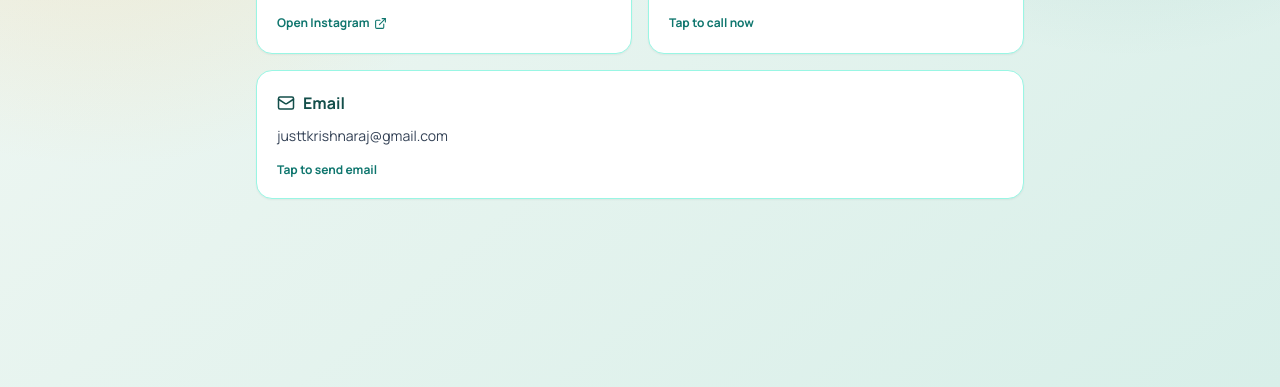
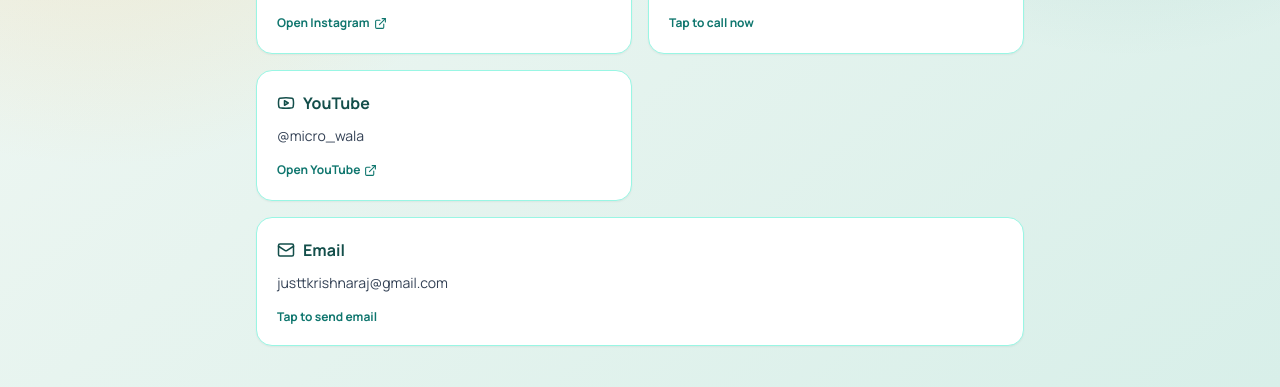
Before and after one commit to divyaprakash-2004/Micro-Wala, a React (Vite) app: page /contact in a window 1280 px wide. Shown: the part 410-797 px from the top of the page. Built offline with nearby package versions, Linux system fonts and the light colour scheme; no server answers.

Commit message:
Add YouTube link card on contact page and limit SW registration to production

```diff
--- a/src/main.jsx
+++ b/src/main.jsx
@@ -8,9 +8,11 @@
 import "./index.css";
 import { registerSW } from "virtual:pwa-register";
 
-registerSW({
-  immediate: true
-});
+if (import.meta.env.PROD) {
+  registerSW({
+    immediate: true
+  });
+}
 
 ReactDOM.createRoot(document.getElementById("root")).render(
   <React.StrictMode>
--- a/src/pages/ContactPage.jsx
+++ b/src/pages/ContactPage.jsx
@@ -1,6 +1,7 @@
-import { ExternalLink, Instagram, Mail, Phone } from "lucide-react";
+import { ExternalLink, Instagram, Mail, Phone, Youtube } from "lucide-react";
 
 const INSTAGRAM_URL = "https://www.instagram.com/micro_wala?igsh=MW91ZTM3ZjV6bjM3ZA==";
+const YOUTUBE_URL = "https://youtube.com/@micro_wala?si=g_8GGQ-IiL4kCscL";
 const SUPPORT_PHONE = "9523001743";
 const SUPPORT_EMAIL = "justtkrishnaraj@gmail.com";
 
@@ -43,6 +44,21 @@
         </a>
 
         <a
+          href={YOUTUBE_URL}
+          target="_blank"
+          rel="noreferrer"
+          className="rounded-2xl border border-teal-200 bg-white p-5 shadow-sm transition hover:-translate-y-0.5 hover:shadow-md"
+        >
+          <p className="inline-flex items-center gap-2 text-base font-bold text-teal-900">
+            <Youtube size={18} /> YouTube
+          </p>
+          <p className="mt-2 text-sm text-slate-700">@micro_wala</p>
+          <p className="mt-4 inline-flex items-center gap-1 text-xs font-semibold text-teal-700">
+            Open YouTube <ExternalLink size={13} />
+          </p>
+        </a>
+
+        <a
           href={`mailto:${SUPPORT_EMAIL}`}
           className="sm:col-span-2 rounded-2xl border border-teal-200 bg-white p-5 shadow-sm transition hover:-translate-y-0.5 hover:shadow-md"
         >
```
